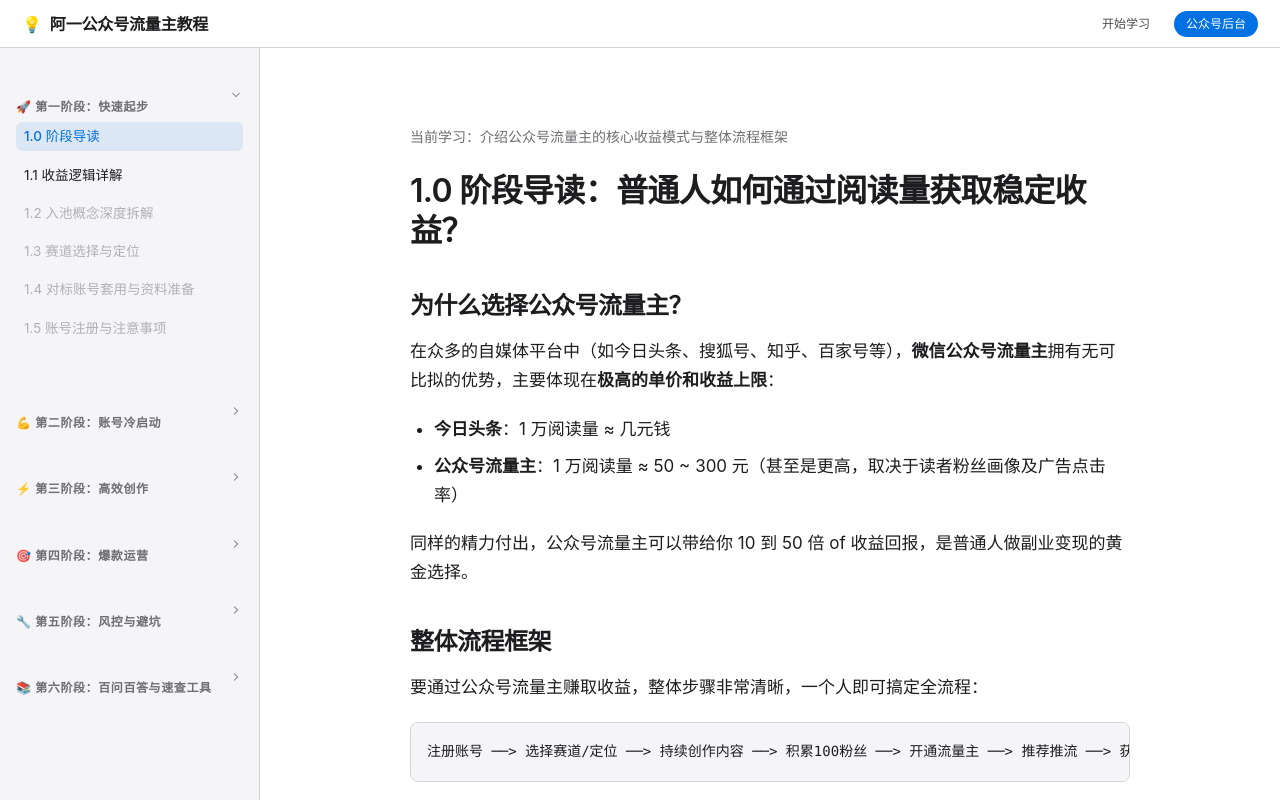
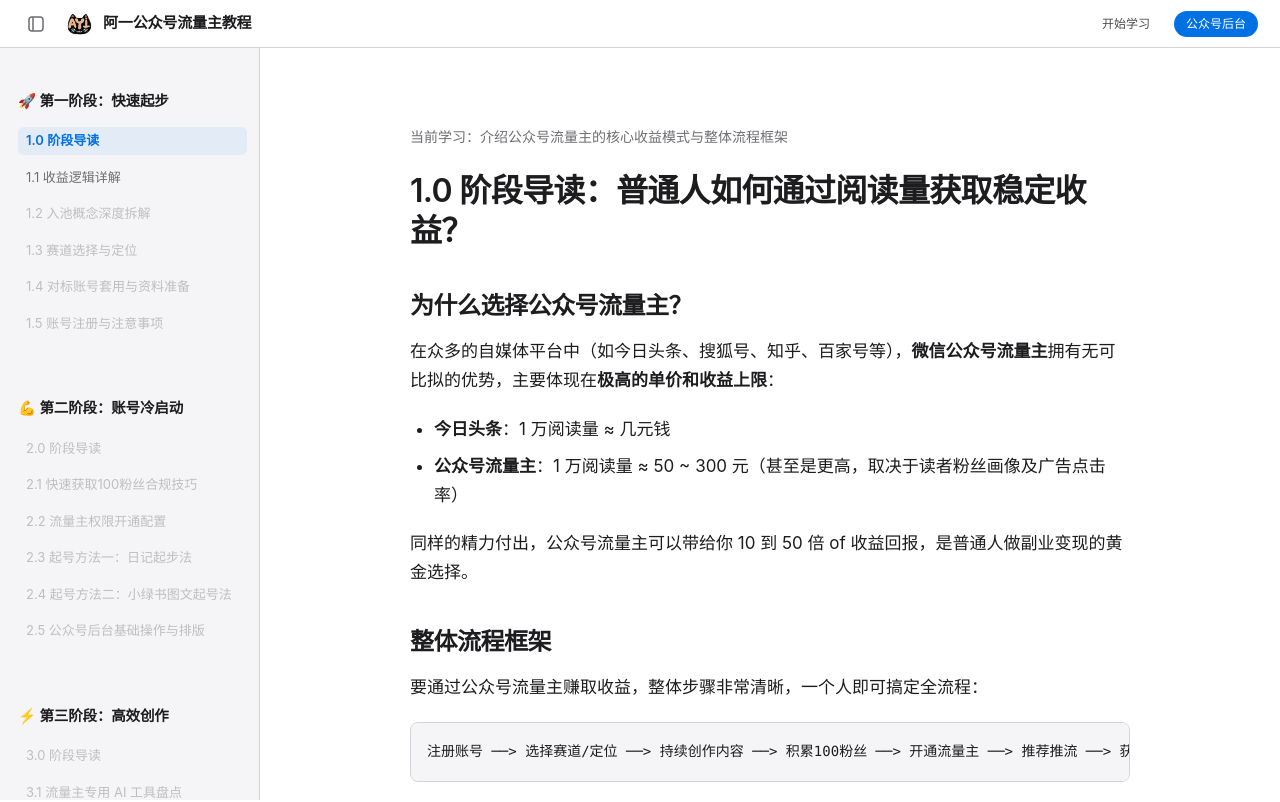
Before and after one commit to dushizhuma2025/ayi-gzhllz, a React app: page /1-start/01-intro in a window 1280 px wide. Shown: the top 802 px of the page. Built offline with nearby package versions, Linux system fonts and the light colour scheme.

Commit message:
feat: implement sidebar toggle collapsing, tighten spacing, update Logo and Favicon copy actions

```diff
--- a/src/components/Layout.tsx
+++ b/src/components/Layout.tsx
@@ -1,4 +1,4 @@
-import React from 'react';
+import React, { useState } from 'react';
 import { Outlet, useLocation } from 'react-router-dom';
 import { Navbar } from './Navbar';
 import { Sidebar } from './Sidebar';
@@ -7,12 +7,21 @@ import { Footer } from './Footer';
 export const Layout: React.FC = () => {
   const location = useLocation();
   const isHomePage = location.pathname === '/';
+  const [sidebarCollapsed, setSidebarCollapsed] = useState(false);
+
+  const toggleSidebar = () => {
+    setSidebarCollapsed(prev => !prev);
+  };
 
   return (
-    <div className="layout">
-      <Navbar />
+    <div className={`layout ${sidebarCollapsed ? 'sidebar-collapsed' : ''}`}>
+      <Navbar
+        toggleSidebar={toggleSidebar}
+        sidebarCollapsed={sidebarCollapsed}
+        showToggle={!isHomePage}
+      />
       <div className={`layout-body ${isHomePage ? 'home-layout' : ''}`}>
-        {!isHomePage && <Sidebar />}
+        {!isHomePage && <Sidebar collapsed={sidebarCollapsed} />}
         <main className="layout-main">
           <div className="content-wrapper">
             <Outlet />
--- a/src/components/Navbar.tsx
+++ b/src/components/Navbar.tsx
@@ -1,12 +1,38 @@
 import React from 'react';
 import { Link } from 'react-router-dom';
 
-export const Navbar: React.FC = () => {
+interface NavbarProps {
+  toggleSidebar?: () => void;
+  sidebarCollapsed?: boolean;
+  showToggle?: boolean;
+}
+
+export const Navbar: React.FC<NavbarProps> = ({
+  toggleSidebar,
+  sidebarCollapsed,
+  showToggle = false
+}) => {
   return (
     <header className="navbar">
-      <Link to="/" className="navbar-logo">
-        阿一公众号流量主教程
-      </Link>
+      <div className="navbar-left-container">
+        {showToggle && (
+          <button
+            className={`navbar-toggle-btn ${sidebarCollapsed ? 'collapsed' : ''}`}
+            onClick={toggleSidebar}
+            title={sidebarCollapsed ? "展开侧边栏" : "折叠侧边栏"}
+            aria-label="Toggle Sidebar"
+          >
+            <svg viewBox="0 0 18 18" width="18" height="18" fill="none" stroke="currentColor" strokeWidth="1.5">
+              <rect x="2" y="2" width="14" height="14" rx="3" />
+              <path d="M6 2V16" />
+            </svg>
+          </button>
+        )}
+        <Link to="/" className="navbar-logo">
+          <img src="/ayilogo.png" alt="Logo" className="navbar-logo-img" />
+          <span className="navbar-logo-text">阿一公众号流量主教程</span>
+        </Link>
+      </div>
       <div className="navbar-right">
         <Link to="/1-start/01-intro" className="navbar-link">
           开始学习
--- a/src/components/Sidebar.tsx
+++ b/src/components/Sidebar.tsx
@@ -1,60 +1,21 @@
-import React, { useState, useEffect } from 'react';
+import React from 'react';
 import { Link, useLocation } from 'react-router-dom';
 import { sidebarData } from '../data/sidebar';
 
-export const Sidebar: React.FC = () => {
+interface SidebarProps {
+  collapsed: boolean;
+}
+
+export const Sidebar: React.FC<SidebarProps> = ({ collapsed }) => {
   const location = useLocation();
 
-  // 根据 sidebarData 初始化折叠状态
-  const [collapsedGroups, setCollapsedGroups] = useState<Record<number, boolean>>(() => {
-    const initial: Record<number, boolean> = {};
-    sidebarData.forEach((group, idx) => {
-      // 默认展开配置了 collapsed: false 的组，其余默认折叠
-      initial[idx] = group.collapsed !== undefined ? group.collapsed : true;
-    });
-    return initial;
-  });
-
-  // 路由变化时，自动展开当前活跃页面所属的 Group
-  useEffect(() => {
-    const activeGroupIdx = sidebarData.findIndex(group =>
-      group.items?.some(item => item.link === location.pathname)
-    );
-    if (activeGroupIdx !== -1) {
-      setCollapsedGroups(prev => ({
-        ...prev,
-        [activeGroupIdx]: false
-      }));
-    }
-  }, [location.pathname]);
-
-  const toggleGroup = (idx: number) => {
-    setCollapsedGroups(prev => ({
-      ...prev,
-      [idx]: !prev[idx]
-    }));
-  };
-
   return (
-    <aside className="sidebar">
+    <aside className={`sidebar ${collapsed ? 'collapsed' : ''}`}>
       <nav className="sidebar-nav">
-        {sidebarData.map((group, idx) => {
-          const isCollapsed = collapsedGroups[idx];
-          return (
-            <div
-              key={idx}
-              className={`sidebar-group ${isCollapsed ? 'collapsed' : ''}`}
-            >
-              <div
-                className="sidebar-group-header"
-                onClick={() => toggleGroup(idx)}
-              >
+        {sidebarData.map((group, idx) => (
+          <div key={idx} className="sidebar-group">
+            <div className="sidebar-group-header">
               <h3 className="sidebar-group-title">{group.text}</h3>
-                <span className="sidebar-group-arrow">
-                  <svg viewBox="0 0 10 6">
-                    <path d="M1 1L5 5L9 1" stroke="currentColor" strokeWidth="1.5" strokeLinecap="round" strokeLinejoin="round" fill="none" />
-                  </svg>
-                </span>
             </div>
 
             <div className="sidebar-group-items-wrapper">
@@ -85,8 +46,7 @@ export const Sidebar: React.FC = () => {
               </div>
             </div>
           </div>
-          );
-        })}
+        ))}
       </nav>
     </aside>
   );
--- a/src/data/sidebar.ts
+++ b/src/data/sidebar.ts
@@ -62,7 +62,7 @@ export const sidebarData: SidebarItem[] = [
     ],
   },
   {
-    text: '📚 第六阶段：百问百答与速查工具',
+    text: '📚 第六阶段：常见问题速查',
     collapsed: true,
     items: [
       { text: '6.1 运营百问百答 FAQ' },
--- a/src/styles/main.css
+++ b/src/styles/main.css
@@ -155,6 +155,11 @@ hr {
   flex-direction: column;
   min-height: calc(100vh - var(--navbar-height));
   background-color: var(--bg-white);
+  transition: margin-left 0.3s cubic-bezier(0.25, 1, 0.5, 1);
+}
+
+.layout.sidebar-collapsed .layout-main {
+  margin-left: 0;
 }
 
 .content-wrapper {
@@ -183,21 +188,56 @@ hr {
   padding: 0 22px;
 }
 
+.navbar-left-container {
+  display: flex;
+  align-items: center;
+  gap: 16px;
+}
+
 .navbar-logo {
-  font-family: -apple-system, BlinkMacSystemFont, "SF Pro Display", sans-serif;
-  font-size: 16px;
+  font-family: -apple-system, BlinkMacSystemFont, "SF Pro Display", "SF Pro SC", sans-serif;
+  font-size: 15px;
   font-weight: 600;
   color: var(--text-primary);
   text-decoration: none;
   letter-spacing: -0.01em;
   display: flex;
   align-items: center;
-  gap: 8px;
+  gap: 10px;
 }
 
-.navbar-logo::before {
-  content: "💡";
-  font-size: 16px;
+.navbar-logo-img {
+  height: 24px;
+  width: auto;
+  border-radius: 4px;
+}
+
+.navbar-logo-text {
+  display: inline-block;
+}
+
+.navbar-toggle-btn {
+  display: flex;
+  align-items: center;
+  justify-content: center;
+  width: 28px;
+  height: 28px;
+  border: none;
+  background: transparent;
+  color: var(--text-secondary);
+  border-radius: 6px;
+  cursor: pointer;
+  transition: background-color 0.2s ease, color 0.2s ease;
+}
+
+.navbar-toggle-btn:hover {
+  background-color: rgba(0, 0, 0, 0.05);
+  color: var(--text-primary);
+}
+
+.navbar-toggle-btn.collapsed {
+  color: var(--action-blue);
+  background-color: rgba(0, 113, 227, 0.1);
 }
 
 .navbar-right {
@@ -255,78 +295,42 @@ hr {
   background-color: var(--bg-gray);
   border-right: 1px solid var(--border-gray);
   overflow-y: auto;
-  padding: 24px 16px;
+  padding: 16px 12px;
   z-index: 990;
+  transition: transform 0.3s cubic-bezier(0.25, 1, 0.5, 1);
+}
+
+.sidebar.collapsed {
+  transform: translateX(-100%);
 }
 
 .sidebar-nav {
   display: flex;
   flex-direction: column;
-  gap: 16px;
+  gap: 10px;
 }
 
-/* Sidebar Folding Group Header */
+.sidebar-group {
+  margin-bottom: 0;
+}
+
 .sidebar-group-header {
   display: flex;
   align-items: center;
-  justify-content: space-between;
-  cursor: pointer;
-  user-select: none;
-  padding: 4px 0;
-  margin-bottom: 4px;
-  transition: opacity 0.2s ease;
-}
-
-.sidebar-group-header:hover {
-  opacity: 0.8;
+  padding: 4px 6px;
+  margin-bottom: 2px;
 }
 
 .sidebar-group-title {
-  font-size: 12px;
-  text-transform: uppercase;
-  color: var(--text-secondary);
+  font-size: 14.5px;
+  color: var(--text-primary);
   font-weight: 600;
-  letter-spacing: 0.05em;
-  margin-bottom: 0;
+  letter-spacing: -0.01em;
+  text-transform: none;
 }
 
-.sidebar-group-arrow {
-  width: 14px;
-  height: 14px;
-  display: flex;
-  align-items: center;
-  justify-content: center;
-  transition: transform 0.25s cubic-bezier(0.25, 1, 0.5, 1);
-  color: var(--text-secondary);
-  opacity: 0.7;
-}
-
-.sidebar-group-arrow svg {
-  width: 8px;
-  height: 8px;
-  fill: currentColor;
-}
-
-.sidebar-group.collapsed .sidebar-group-arrow {
-  transform: rotate(-90deg);
-}
-
-/* Sidebar height transition via modern CSS grid rows */
 .sidebar-group-items-wrapper {
-  display: grid;
-  grid-template-rows: 1fr;
-  transition: grid-template-rows 0.25s cubic-bezier(0.25, 1, 0.5, 1), opacity 0.2s ease;
   opacity: 1;
-  overflow: hidden;
-}
-
-.sidebar-group.collapsed .sidebar-group-items-wrapper {
-  grid-template-rows: 0fr;
-  opacity: 0;
-}
-
-.sidebar-group-items-inner {
-  min-height: 0;
 }
 
 .sidebar-group-items {
@@ -334,14 +338,14 @@ hr {
   padding-left: 0;
   display: flex;
   flex-direction: column;
-  gap: 2px;
-  padding-bottom: 6px;
+  gap: 1px;
+  padding-left: 6px;
 }
 
 .sidebar-link {
   display: block;
-  font-size: 13.5px;
-  color: var(--text-primary);
+  font-size: 13px;
+  color: var(--text-secondary);
   text-decoration: none;
   padding: 4px 8px;
   border-radius: 6px;
@@ -350,17 +354,18 @@ hr {
 
 .sidebar-link:hover:not(.disabled) {
   background-color: rgba(0, 0, 0, 0.04);
+  color: var(--text-primary);
 }
 
 .sidebar-link.active {
-  background-color: rgba(0, 113, 227, 0.1);
+  background-color: rgba(0, 113, 227, 0.08);
   color: var(--action-blue);
-  font-weight: 500;
+  font-weight: 600;
 }
 
 .sidebar-link.disabled {
   color: var(--text-secondary);
-  opacity: 0.5;
+  opacity: 0.4;
   cursor: not-allowed;
 }
 
--- a/webpack.config.js
+++ b/webpack.config.js
@@ -46,6 +46,7 @@ module.exports = (env, argv) => {
       hot: true,
       historyApiFallback: true,
       static: [
+        { directory: path.resolve(__dirname, 'public'), publicPath: '/' },
         { directory: path.resolve(__dirname, 'docs/public'), publicPath: '/' },
       ],
     },
```
Also changed, not shown: scripts/build-static.js (+17 -1 lines), 1 other file (tests, documents, lock files or other folders). Lines whose indentation alone changed are shown as unchanged.
